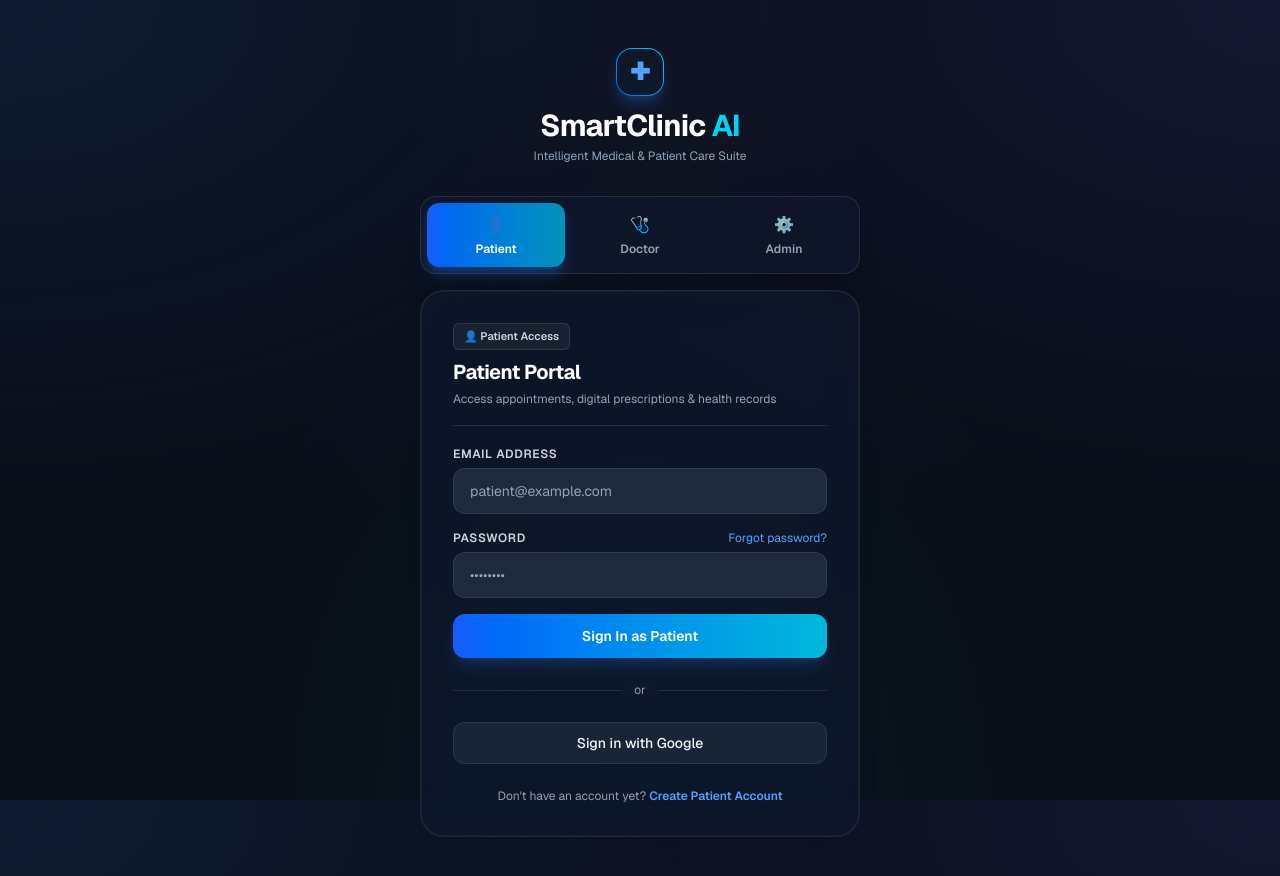
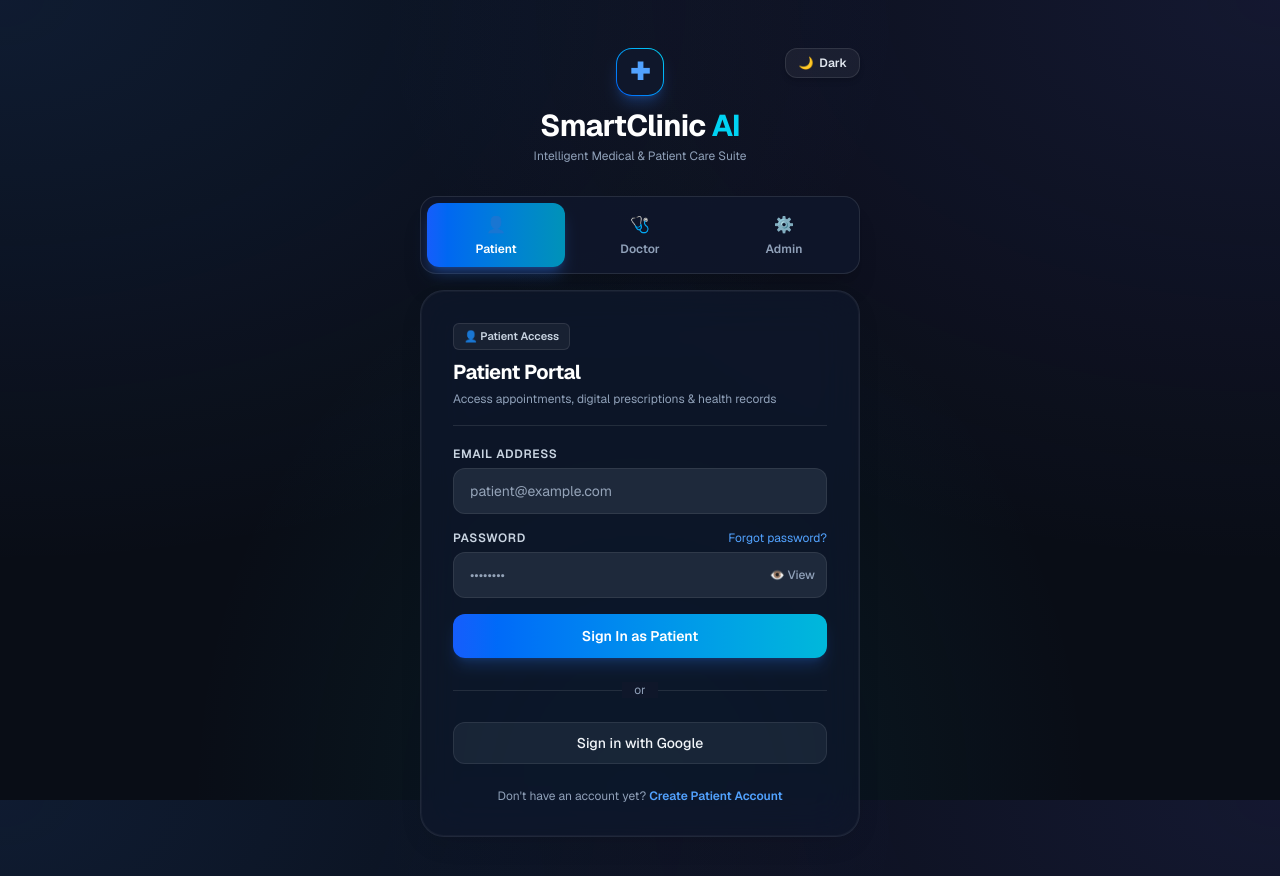
Before and after one commit to Lamadrid21/smartclinic-ai, a Next.js app in the folder frontend/: page /login in a window 1280 px wide. Shown: the top 876 px of the page. Built offline with nearby package versions, Linux system fonts and the light colour scheme; no server answers.

Commit message:
sana last na tong revision

```diff
--- a/frontend/app/login/page.js
+++ b/frontend/app/login/page.js
@@ -18,8 +18,33 @@ function LoginContent() {
       : ROLES.PATIENT
   );
 
+  const [isLightMode, setIsLightMode] = useState(false);
+
+  useEffect(() => {
+    const saved = localStorage.getItem("smartclinic_theme");
+    if (saved === "light") {
+      setIsLightMode(true);
+      document.documentElement.classList.add("light");
+    } else {
+      document.documentElement.classList.remove("light");
+    }
+  }, []);
+
+  function toggleTheme() {
+    const next = !isLightMode;
+    setIsLightMode(next);
+    if (next) {
+      document.documentElement.classList.add("light");
+      localStorage.setItem("smartclinic_theme", "light");
+    } else {
+      document.documentElement.classList.remove("light");
+      localStorage.setItem("smartclinic_theme", "dark");
+    }
+  }
+
   const [email, setEmail] = useState("");
   const [password, setPassword] = useState("");
+  const [showPassword, setShowPassword] = useState(false);
   const [loading, setLoading] = useState(false);
   const [errorMsg, setErrorMsg] = useState("");
   const [showCaptcha, setShowCaptcha] = useState(false);
@@ -251,7 +276,27 @@ function LoginContent() {
       </div>
 
       <div className="w-full max-w-[440px]">
-        <div className="text-center mb-8">
+        <div className="text-center mb-8 relative">
+          <div className="absolute right-0 top-0">
+            <button
+              type="button"
+              onClick={toggleTheme}
+              title={isLightMode ? "Switch to Dark Mode" : "Switch to Light Mode"}
+              className="px-3 py-1.5 rounded-xl text-xs font-semibold bg-white/5 hover:bg-white/10 border border-white/10 text-slate-200 transition-all flex items-center gap-1.5 shadow-md"
+            >
+              {isLightMode ? (
+                <>
+                  <span className="text-amber-400">☀️</span>
+                  <span>Light</span>
+                </>
+              ) : (
+                <>
+                  <span className="text-blue-400">🌙</span>
+                  <span>Dark</span>
+                </>
+              )}
+            </button>
+          </div>
           <Link href="/" className="inline-flex items-center gap-3">
             <div className="w-12 h-12 rounded-2xl bg-gradient-to-tr from-blue-600 to-cyan-400 p-[1px] shadow-lg shadow-blue-500/25">
               <div className="w-full h-full bg-slate-900 rounded-[15px] flex items-center justify-center text-blue-400 font-bold text-2xl">
@@ -347,14 +392,23 @@ function LoginContent() {
                   Forgot password?
                 </Link>
               </div>
+              <div className="relative">
                 <input
-                type="password"
+                  type={showPassword ? "text" : "password"}
                   placeholder="••••••••"
                   value={password}
                   onChange={(e) => setPassword(e.target.value)}
                   required
-                className="glass-input w-full rounded-xl px-4 py-3 text-sm"
+                  className="glass-input w-full rounded-xl px-4 py-3 text-sm pr-10"
                 />
+                <button
+                  type="button"
+                  onClick={() => setShowPassword(!showPassword)}
+                  className="absolute right-3 top-1/2 -translate-y-1/2 text-slate-400 hover:text-white text-xs font-medium"
+                >
+                  {showPassword ? "🙈 Hide" : "👁️ View"}
+                </button>
+              </div>
             </div>
 
             {/* GOOGLE reCAPTCHA - shown only after 10 consecutive failed login attempts */}
--- a/frontend/components/dashboard/DoctorDashboard.js
+++ b/frontend/components/dashboard/DoctorDashboard.js
@@ -14,6 +14,13 @@ export default function DoctorDashboard({ user, profile }) {
   const [notifications, setNotifications] = useState([]);
 
   const doctorName = profile?.full_name || (user?.email?.includes("kobileonor") ? "Dr. Kobi Leonor, MD" : "Dr. Clinical Physician, MD");
+
+  const statusConfig = {
+    available: { label: "Available", color: "bg-emerald-500", text: "text-emerald-300" },
+    in_consultation: { label: "In Consultation", color: "bg-amber-500", text: "text-amber-300" },
+    away: { label: "On Break", color: "bg-orange-500", text: "text-orange-300" },
+    off_duty: { label: "Off Duty", color: "bg-slate-500", text: "text-slate-300" },
+  };
 
   useEffect(() => {
     async function loadDoctorData() {
--- a/frontend/styles/globals.css
+++ b/frontend/styles/globals.css
@@ -41,6 +41,35 @@
       radial-gradient(at 0% 0%, rgba(37, 99, 235, 0.06) 0px, transparent 50%),
       radial-gradient(at 100% 0%, rgba(79, 70, 229, 0.06) 0px, transparent 50%),
       radial-gradient(at 50% 100%, rgba(14, 165, 233, 0.04) 0px, transparent 50%);
+  }
+
+  html.light .bg-slate-900,
+  html.light .bg-slate-950,
+  html.light .bg-\[\#0f172a\],
+  html.light .bg-slate-900\/80,
+  html.light .bg-slate-950\/80 {
+    background-color: #ffffff !important;
+  }
+
+  html.light .text-white {
+    color: #0f172a !important;
+  }
+
+  html.light .text-slate-300,
+  html.light .text-slate-400 {
+    color: #475569 !important;
+  }
+
+  html.light .border-white\/10,
+  html.light .border-white\/5 {
+    border-color: rgba(15, 23, 42, 0.1) !important;
+  }
+
+  html.light .text-gradient-primary {
+    background: linear-gradient(135deg, #0f172a 0%, #1e293b 50%, #2563eb 100%);
+    -webkit-background-clip: text;
+    background-clip: text;
+    -webkit-text-fill-color: transparent;
   }
 
   ::-webkit-scrollbar {
```
Lines whose indentation alone changed are shown as unchanged.
